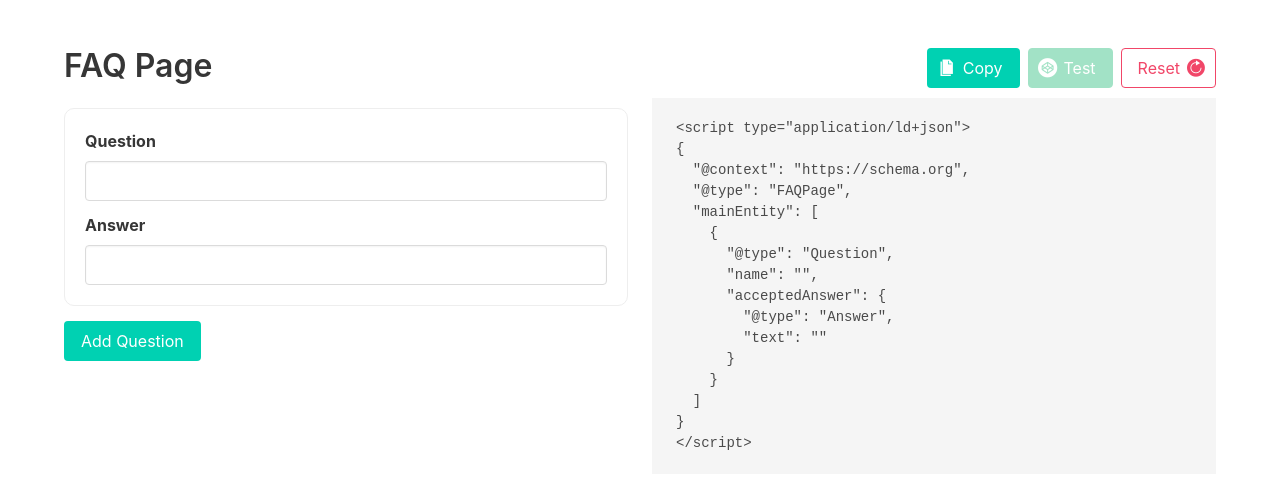
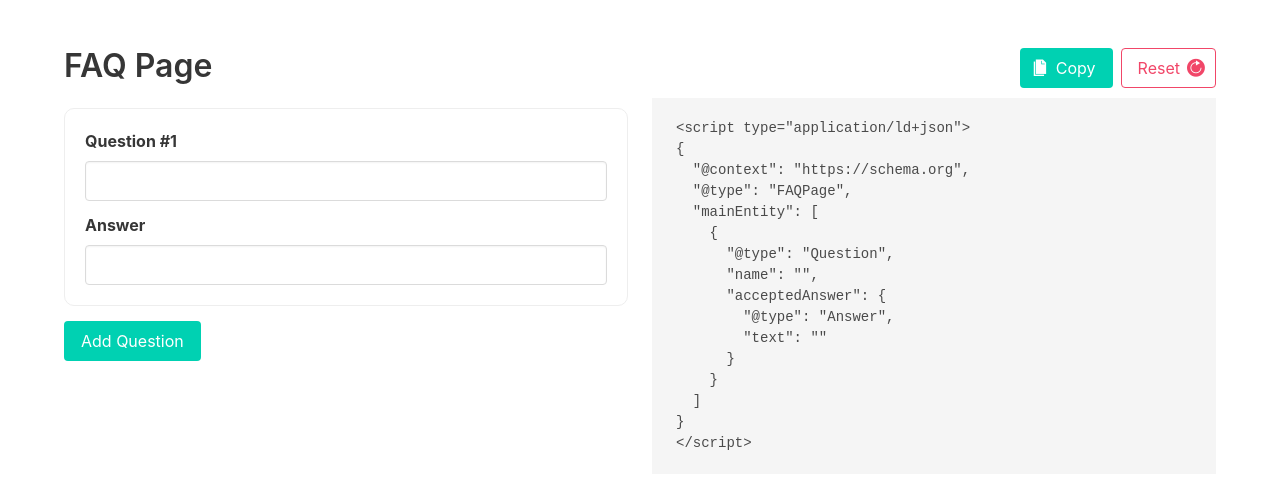
Before and after one commit to Huynhhuynh/faq-json-generator, a Vue app: page / in a window 1280 px wide. Shown: the top 486 px of the page. Built offline with nearby package versions, Linux system fonts and the light colour scheme.

Commit message:
update number increase

```diff
--- a/src/components/app.vue
+++ b/src/components/app.vue
@@ -15,8 +15,8 @@
                                     <svg x="0px" y="0px" viewBox="0 0 459 459" style="enable-background:new 0 0 459 459;" xml:space="preserve"> <g> <g> <path d="M229.5,0C102.751,0,0,102.751,0,229.5S102.751,459,229.5,459S459,356.249,459,229.5S356.249,0,229.5,0z M307.105,271.629 c9.797,9.797,9.797,25.68,0,35.477c-4.898,4.898-11.318,7.347-17.738,7.347c-6.42,0-12.84-2.449-17.738-7.347L229.5,264.977 l-42.128,42.129c-4.898,4.898-11.318,7.347-17.738,7.347c-6.42,0-12.84-2.449-17.738-7.347c-9.797-9.796-9.797-25.68,0-35.477 l42.129-42.129l-42.129-42.129c-9.797-9.797-9.797-25.68,0-35.477s25.68-9.797,35.477,0l42.128,42.129l42.128-42.129 c9.797-9.797,25.68-9.797,35.477,0c9.797,9.796,9.797,25.68,0,35.477l-42.13,42.129L307.105,271.629z"/> </g> </g> <g> </g> <g> </g> <g> </g> <g> </g> <g> </g> <g> </g> <g> </g> <g> </g> <g> </g> <g> </g> <g> </g> <g> </g> <g> </g> <g> </g> <g> </g> </svg>
                                 </button>
 
-                                <div class="field" v-for="field in form" :key="field">
-                                    <label class="label">{{ field.label }}</label>
+                                <div class="field" v-for="(field, _index) in form" :key="field">
+                                    <label class="label">{{ field.label }} {{ (_index == 0) ? `#${index + 1}` : '' }}</label>
                                     <div class="control">
                                         <input class="input" type="text" v-model="item_data[field.name]">
                                     </div>
@@ -34,10 +34,10 @@
                                     <span class="icon"><i class="ion-ios-copy"></i></span>
                                     <span>Copy</span>
                                 </a>
-                                <a class="Disabled button is-success" disabled>
+                                <!-- <a class="Disabled button is-success" disabled>
                                     <span class="icon is-small"><i class="ion-social-codepen"></i></span>
                                     <span>Test</span>
-                                </a>
+                                </a> -->
                                 <a class="button is-danger is-outlined" @click="reset()">
                                     <span>Reset</span>
                                     <span class="icon is-small"><i class="ion-ios-refresh"></i></span>
```
Also changed, not shown: 1 other file (tests, documents, lock files or other folders).
